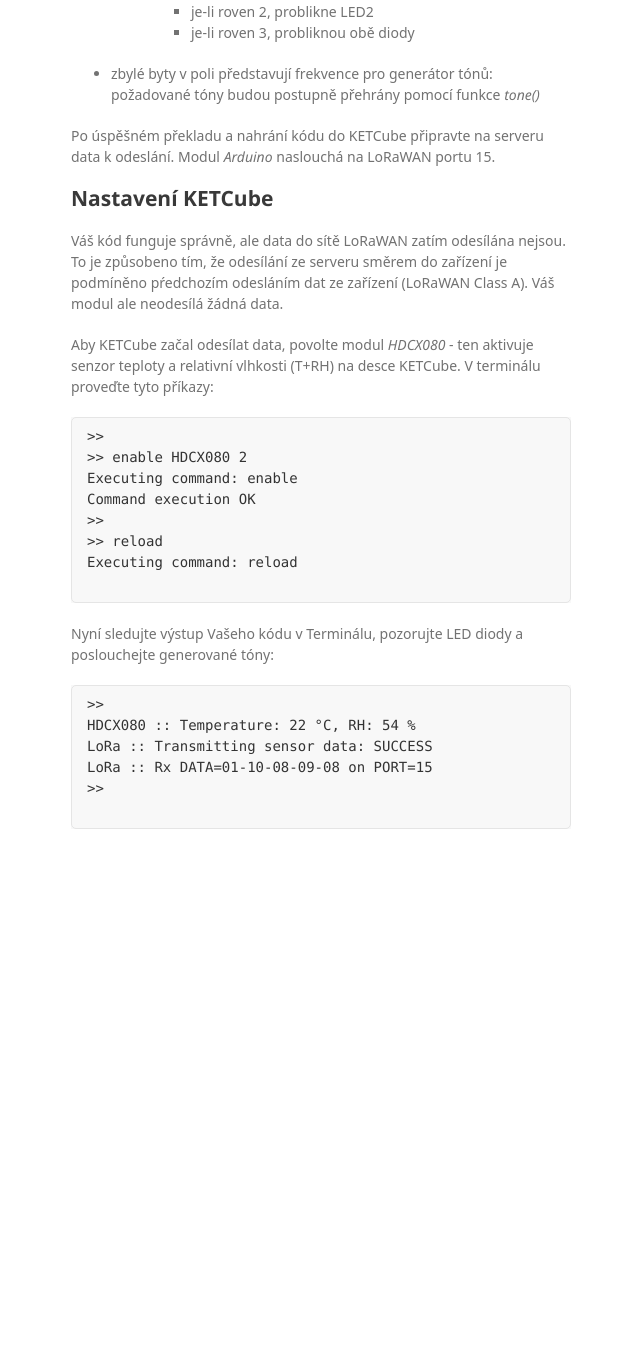
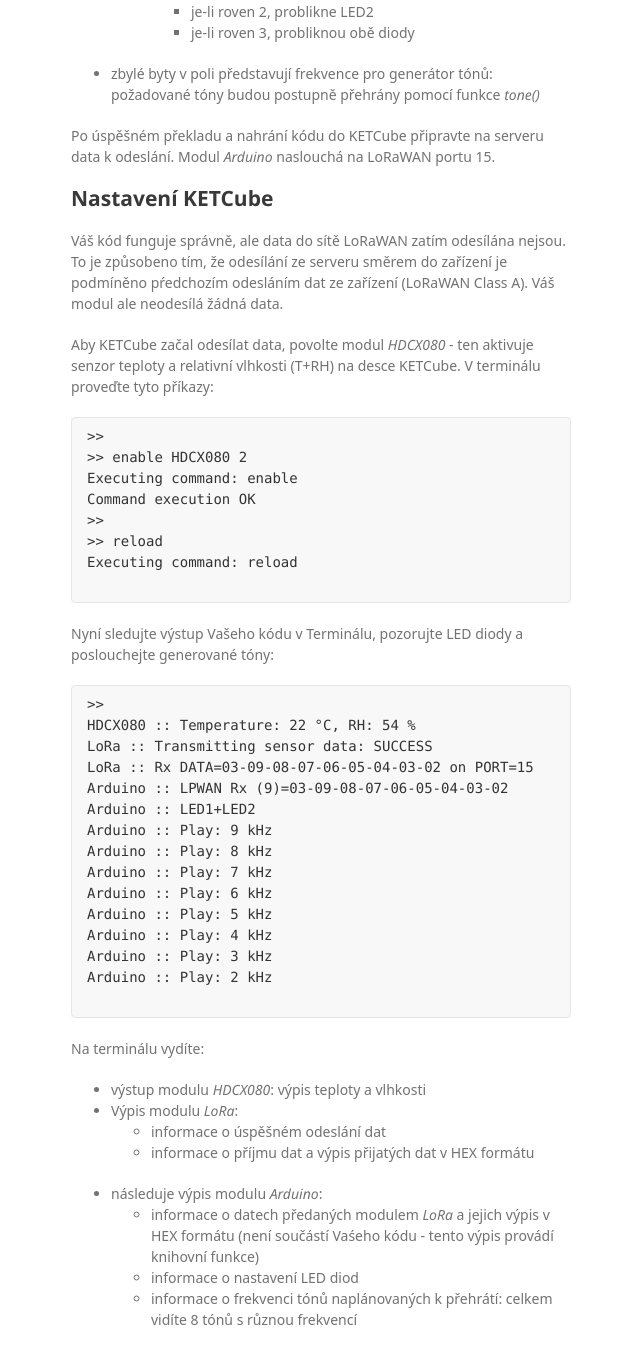
Before and after one commit to SmartCAMPUSZCU/KETCube-EDU-web_cs, a Jekyll site: the page built from pages/example_remoteControl.md, in a window 1280 px wide and 1400 px high, scrolled down 2006 px. Shown: the top 1364 px of the window, without its empty margins (499-1139 px from the left). Built offline with Jekyll 4.4.1, drawn with Linux system fonts in a browser that asks for light colours; some web fonts are replaced; our own code applies the rules of GitHub Pages for plain Markdown files; a script that is not in the unit is left out; before the commit the page ends 2905 px from its top, so only the background shows below that.

Commit message:
example description updated

````diff
--- a/pages/example_remoteControl.md
+++ b/pages/example_remoteControl.md
@@ -110,7 +110,26 @@
 >>
 HDCX080 :: Temperature: 22 °C, RH: 54 %
 LoRa :: Transmitting sensor data: SUCCESS
-LoRa :: Rx DATA=01-10-08-09-08 on PORT=15
->>
+LoRa :: Rx DATA=03-09-08-07-06-05-04-03-02 on PORT=15
+Arduino :: LPWAN Rx (9)=03-09-08-07-06-05-04-03-02
+Arduino :: LED1+LED2
+Arduino :: Play: 9 kHz
+Arduino :: Play: 8 kHz
+Arduino :: Play: 7 kHz
+Arduino :: Play: 6 kHz
+Arduino :: Play: 5 kHz
+Arduino :: Play: 4 kHz
+Arduino :: Play: 3 kHz
+Arduino :: Play: 2 kHz
 
 ```
+
+Na terminálu vydíte:
+  * výstup modulu *HDCX080*: výpis teploty a vlhkosti
+  * Výpis modulu *LoRa*:
+    * informace o úspěšném odeslání dat
+    * informace o příjmu dat a výpis přijatých dat v HEX formátu
+  * následuje výpis modulu *Arduino*:
+    * informace o datech předaných modulem *LoRa* a jejich výpis v HEX formátu (není součástí Vaśeho kódu - tento výpis provádí knihovní funkce)
+    * informace o nastavení LED diod
+    * informace o frekvenci tónů naplánovaných k přehrátí: celkem vidíte 8 tónů s různou frekvencí
````
Also changed, not shown: pages/example_buttonLED.md (+1 -1 lines).
